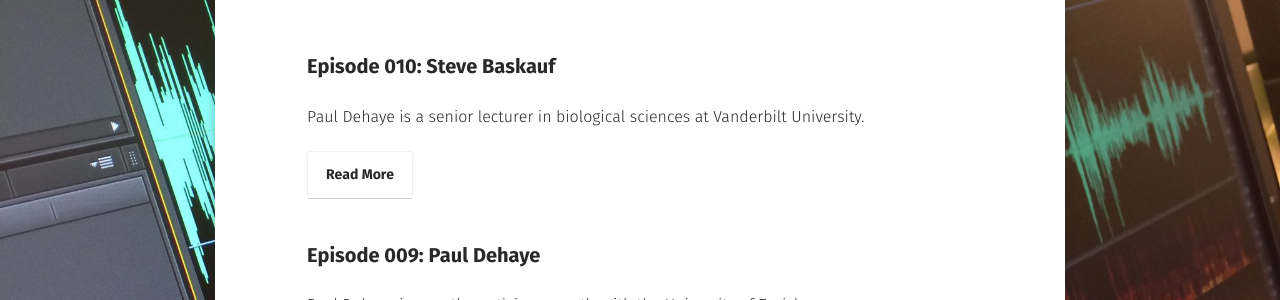
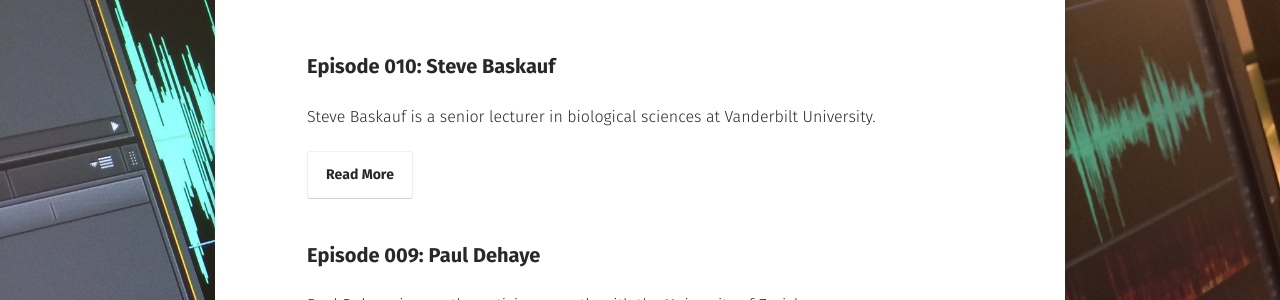
Before and after one commit to leadinglinespod/leadinglinespod.github.io, a Jekyll site: the page built from episodes/index.md, in a window 1280 px wide. Shown: the part 251-551 px from the top of the page. Built offline with Jekyll 4.4.1, drawn with Linux system fonts in a browser that asks for light colours; some web fonts are replaced.

Commit message:
Update 2016-12-19-episode-010.md

```diff
--- a/_posts/2016-12-19-episode-010.md
+++ b/_posts/2016-12-19-episode-010.md
@@ -2,7 +2,7 @@
 layout: post
 title:  "Episode 010: Steve Baskauf"
 date:   2016-12-19
-excerpt: "Paul Dehaye is a senior lecturer in biological sciences at Vanderbilt University."
+excerpt: "Steve Baskauf is a senior lecturer in biological sciences at Vanderbilt University."
 episode: true
 tag:
 - STEM
```
